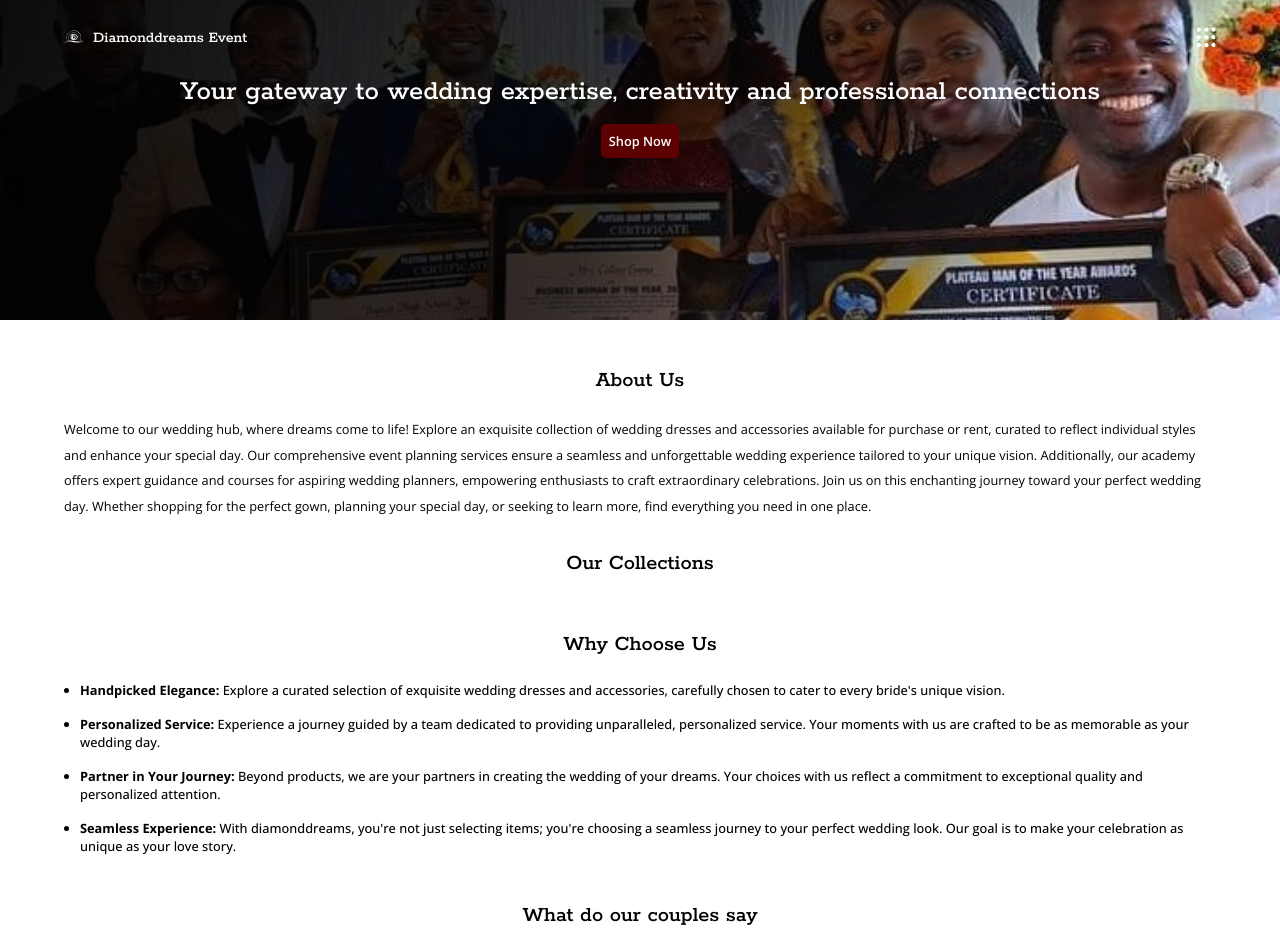
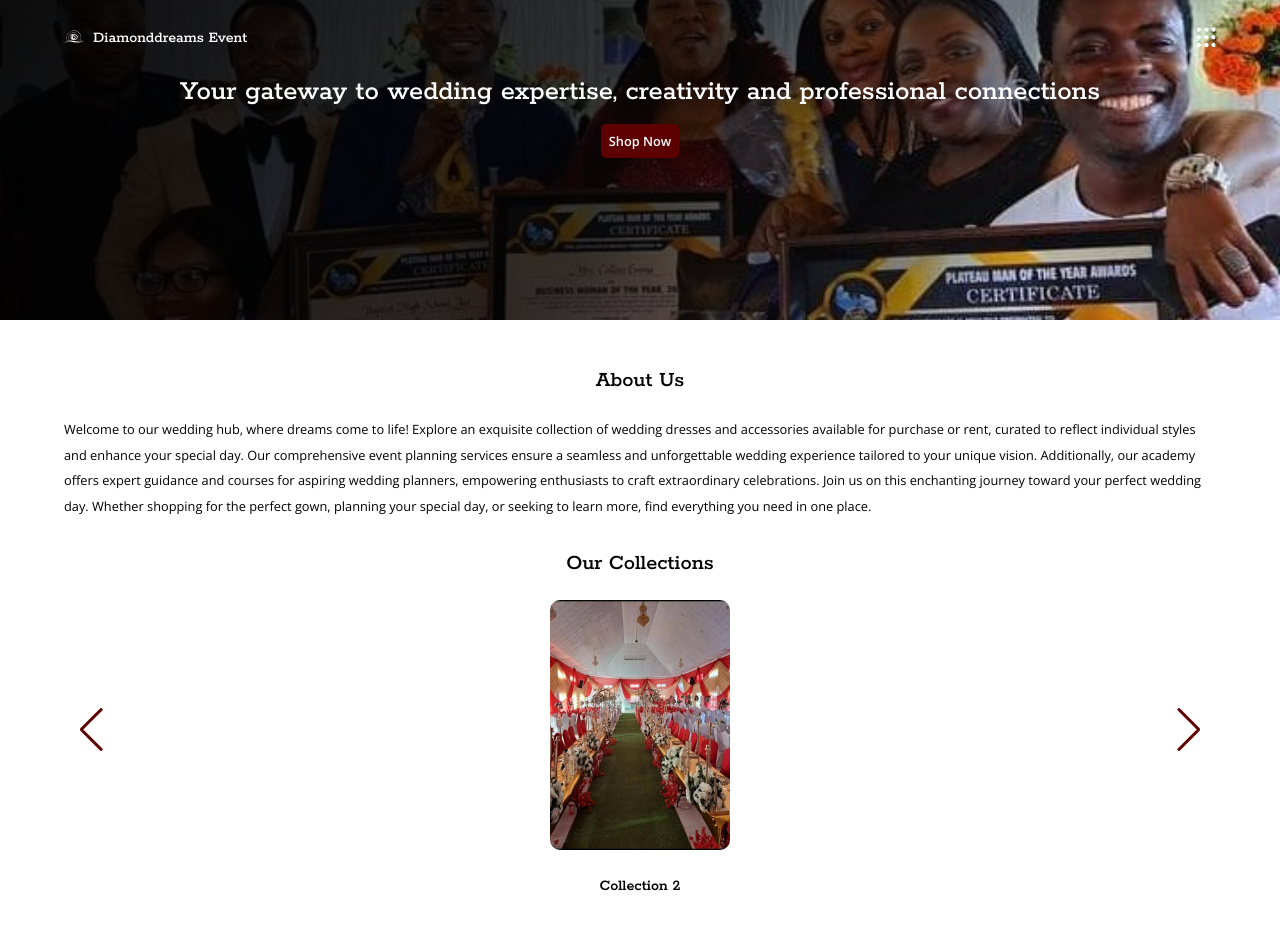
Before and after one commit to tosxin-456/diamond-dreams, a React (Vite) app: page / in a window 1280 px wide. Shown: the top 952 px of the page. Built offline with nearby package versions, Linux system fonts and the light colour scheme.

Commit message:
Add slider component to the collection section

```diff
--- a/package.json
+++ b/package.json
@@ -12,7 +12,6 @@
   "dependencies": {
     "react": "^18.2.0",
     "react-dom": "^18.2.0",
-    "react-id-swiper": "^4.0.0",
     "swiper": "^11.0.6"
   },
   "devDependencies": {
--- a/src/index.css
+++ b/src/index.css
@@ -184,6 +184,33 @@ main section ul {
   font-weight: 500;
 }
 
+main section .collectionSwiper {
+  position: relative;
+  text-align: center;
+  margin-block-end: 1rem;
+}
+
+main section .collectionSwiper img {
+  height: 250px;
+  width: 180px;
+  border-radius: 10px;
+}
+
+main section .collectionSwiper p {
+  font-family: var(--rokkitt);
+  font-weight: 600;
+  margin-block-start: 1rem;
+  font-size: 1rem;
+}
+
+main section .collectionSwiper button {
+  border: none;
+  background: transparent;
+  color: var(--navbar-bg);
+  width: unset;
+  top: 43%;
+}
+
 main section ul li {
   margin-block: 1rem;
 }
--- a/src/pages/home/Hompage.jsx
+++ b/src/pages/home/Hompage.jsx
@@ -1,8 +1,30 @@
-import React, { useState, useEffect } from 'react';
+import React, { useState, useEffect, useRef } from 'react';
 import Navbar from "../../layout/Navbar";
+import SwiperCore from 'swiper';
+import { Swiper, SwiperSlide } from 'swiper/react';
+import gown from '../../assets/images/gown.jpeg';
+import books from '../../assets/images/planning.jpeg';
+import cart from '../../assets/images/cart-bag.jpeg';
+
+import {
+  Navigation,
+  Pagination,
+  Autoplay
+} from 'swiper/modules';
+
+import 'swiper/css'
+import 'swiper/css/navigation'
+import 'swiper/css/pagination'
+
+SwiperCore.use([Autoplay, Navigation]);
 
 const Home = () => {
   const [currentHeader, setCurrentHeader] = useState("one");
+  const [collections, setCollections] = useState([
+    { id: 1, image: gown, title: 'Gown' },
+    { id: 2, image: books, title: 'Collection 2' },
+    { id: 3, image: cart, title: 'Bag' },
+  ]);
 
   useEffect(() => {
     const headers = ["one", "two", "three"];
@@ -15,6 +37,21 @@ const Home = () => {
 
     return () => clearInterval(interval);
   }, []);
+
+  const handleSlideChange = (direction) => {
+    const activeIndex = swiperRef.current.swiper.activeIndex;
+    let newIndex = activeIndex;
+
+    if (direction === 'next') {
+      newIndex = (newIndex + 1) % collections.length;
+    } else if (direction === 'prev') {
+      newIndex = (newIndex - 1 + collections.length) % collections.length;
+    }
+
+    swiperRef.current.swiper.slideTo(newIndex, 500, false);
+  };
+
+  const swiperRef = useRef(null);
 
   return (
     <>
@@ -38,7 +75,29 @@ const Home = () => {
         </section>
         <section>
           <h2>Our Collections</h2>
-          <div></div>
+          <div className='collectionSwiper'>
+            <Swiper
+              ref={swiperRef}
+              spaceBetween={30}
+              pagination={{
+                clickable: true,
+              }}
+              modules={[Autoplay]}
+              autoplay={{
+                delay: 3000,
+                disableOnInteraction: false, // Allow manual interaction during autoplay
+              }}
+            >
+              {collections.map((collection) => (
+                <SwiperSlide key={collection.id}>
+                  <img src={collection.image} alt={collection.title} />
+                  <p>{collection.title}</p>
+                </SwiperSlide>
+              ))}
+            </Swiper>
+            <button className="swiper-button-prev" onClick={() => handleSlideChange('prev')}></button>
+            <button className="swiper-button-next" onClick={() => handleSlideChange('next')}></button>
+          </div>
         </section>
         <section>
           <h2>Why Choose Us</h2>
```
Also changed, not shown: 1 other file (tests, documents, lock files or other folders).
